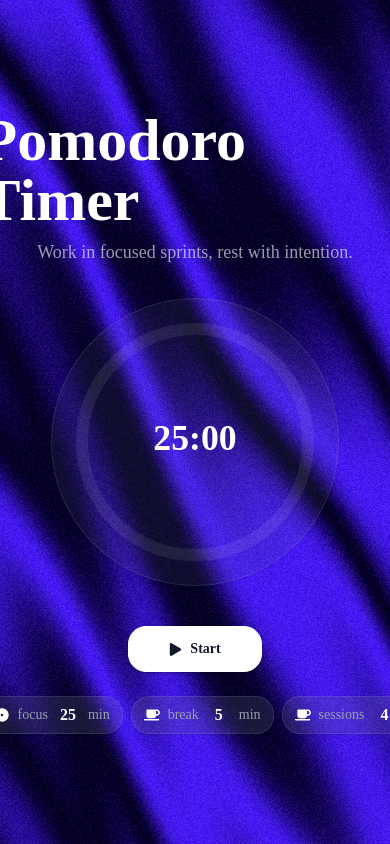
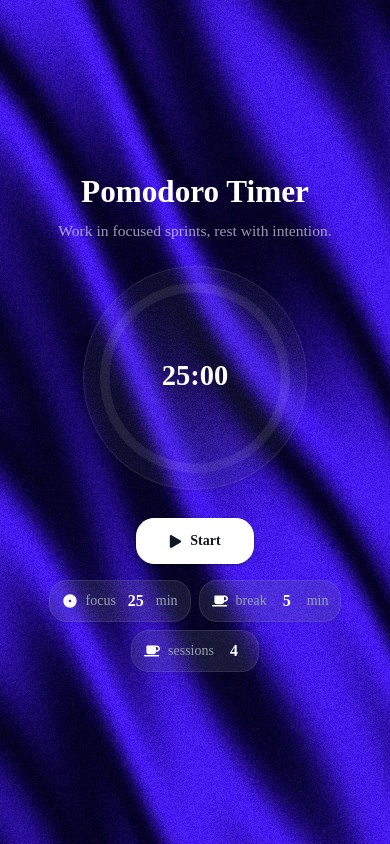
Before and after one commit to maxchmelda/pomodoro, a Next.js app: page / in a window 390 px wide. Built offline with nearby package versions, Linux system fonts and the light colour scheme.

Commit message:
style: responsiveness

```diff
--- a/app/page.tsx
+++ b/app/page.tsx
@@ -5,7 +5,7 @@ import Silk from '@/components/bg/Silk'
 
 const page = () => {
   return (
-    <div className='relative w-full h-full min-h-screen overflow-hidden flex flex-col justify-center items-center'>
+    <div className='relative w-full h-full min-h-screen overflow-x-hidden flex flex-col justify-center items-center px-4 py-[min(2.5rem,5vh)]'>
       <div className='absolute inset-0 -z-10'>
         <Silk
           speed={5}
@@ -15,9 +15,9 @@ const page = () => {
           rotation={0}
         />
       </div>
-      <div className='relative flex flex-col justify-center items-center gap-2'>
-        <h1 className='text-white text-6xl font-bold'>Pomodoro Timer</h1>
-        <p className='text-white/60 text-lg'>Work in focused sprints, rest with intention.</p>
+      <div className='relative w-full max-w-lg flex flex-col justify-center items-center gap-2'>
+        <h1 className='text-white text-[min(8vw,9vh,3.75rem)] leading-tight font-bold text-center'>Pomodoro Timer</h1>
+        <p className='text-white/60 text-[min(4vw,4.5vh,1.125rem)] text-center'>Work in focused sprints, rest with intention.</p>
         <PomoTimer />
       </div>
     </div>
--- a/components/PomoTimer/Clock.tsx
+++ b/components/PomoTimer/Clock.tsx
@@ -50,8 +50,8 @@ const Clock = ({ settings, lockedSettings, timerState } : { settings: Settings,
     };
 
   return (
-    <div className='mt-6 flex flex-col justify center items-center gap-4'>
-        <div className='w-72 h-72 sm:w-80 sm:h-80 rounded-full bg-gray-500/10 border border-white/10 shadow-sm p-6'>
+    <div className='mt-4 sm:mt-6 flex flex-col justify-center items-center gap-3 sm:gap-4'>
+        <div className='w-[min(14rem,42vh)] h-[min(14rem,42vh)] sm:w-[min(18rem,42vh)] sm:h-[min(18rem,42vh)] md:w-[min(20rem,42vh)] md:h-[min(20rem,42vh)] rounded-full bg-gray-500/10 border border-white/10 shadow-sm p-4 sm:p-6'>
             <CircularProgressbar
                 className='w-full h-full'
                 value={getCurrentValue()}
--- a/components/PomoTimer/ControlButtons.tsx
+++ b/components/PomoTimer/ControlButtons.tsx
@@ -13,10 +13,10 @@ type Props = {
 
 const ControlButtons = ({ start, toggle, reset, skip, timerState } : Props) => {
   return (
-    <div className='flex justify-center items-center gap-3'>
+    <div className='w-full flex flex-wrap justify-center items-center gap-2 sm:gap-3'>
 
         <button
-            className='rounded-2xl px-10 py-3 bg-white text-sm font-semibold text-gray-900 shadow-sm shadow-black/30 hover:bg-white/90 active:scale-[0.97] border border-white cursor-pointer transition-all duration-150 flex justify-center items-center gap-2'
+            className='rounded-2xl px-8 sm:px-10 py-3 bg-white text-sm font-semibold text-gray-900 shadow-sm shadow-black/30 hover:bg-white/90 active:scale-[0.97] border border-white cursor-pointer transition-all duration-150 flex justify-center items-center gap-2'
             onClick={() => {
                 if (!timerState.started) start();
                 else toggle();
@@ -39,7 +39,7 @@ const ControlButtons = ({ start, toggle, reset, skip, timerState } : Props) => {
         </button>
 
         <button
-            className={`${!timerState.started && "hidden"} rounded-2xl px-6 py-3 bg-white/10 backdrop-blur-md text-sm font-semibold text-white/90 shadow-sm hover:bg-white/20 hover:text-white active:scale-[0.97] border border-white/20 cursor-pointer transition-all duration-150 flex justify-center items-center gap-2`}
+            className={`${!timerState.started && "hidden"} rounded-2xl px-5 sm:px-6 py-3 bg-white/10 backdrop-blur-md text-sm font-semibold text-white/90 shadow-sm hover:bg-white/20 hover:text-white active:scale-[0.97] border border-white/20 cursor-pointer transition-all duration-150 flex justify-center items-center gap-2`}
             onClick={() => reset()}
         >
             <FaArrowRotateRight size={13} />
@@ -47,7 +47,7 @@ const ControlButtons = ({ start, toggle, reset, skip, timerState } : Props) => {
         </button>
 
         <button
-            className={`${!timerState.started && "hidden"} rounded-2xl px-6 py-3 bg-white/5 backdrop-blur-md text-sm font-semibold text-white/70 shadow-sm hover:bg-white/15 hover:text-white active:scale-[0.97] border border-white/15 cursor-pointer transition-all duration-150 flex justify-center items-center gap-2`}
+            className={`${!timerState.started && "hidden"} rounded-2xl px-5 sm:px-6 py-3 bg-white/5 backdrop-blur-md text-sm font-semibold text-white/70 shadow-sm hover:bg-white/15 hover:text-white active:scale-[0.97] border border-white/15 cursor-pointer transition-all duration-150 flex justify-center items-center gap-2`}
             onClick={() => skip()}
         >
             <span>Skip</span>
--- a/components/PomoTimer/PomoTimer.tsx
+++ b/components/PomoTimer/PomoTimer.tsx
@@ -28,7 +28,7 @@ const PomoTimer = () => {
     }, [timerState.ended]);
 
   return (
-    <div className='flex flex-col items-center justify-start gap-6'>
+    <div className='w-full flex flex-col items-center justify-start gap-4 sm:gap-6'>
         {/* Clock */}
         <Clock settings={settings} lockedSettings={lockedSettings} timerState={timerState} />
 
--- a/components/PomoTimer/SuccessDialog.tsx
+++ b/components/PomoTimer/SuccessDialog.tsx
@@ -12,15 +12,15 @@ const SuccessDialog = ({ show, close, start} : Props) => {
   return (
     <Dialog open={show} onOpenChange={close}>
             <DialogContent
-                className='bg-black/70 backdrop-blur-xl border border-white/10 ring-0 rounded-2xl text-white p-8 sm:max-w-sm shadow-lg shadow-black/50'
+                className='bg-black/70 backdrop-blur-xl border border-white/10 ring-0 rounded-2xl text-white p-6 sm:p-8 sm:max-w-sm shadow-lg shadow-black/50'
             >
                 <DialogHeader className='items-center text-center gap-2'>
-                    <DialogTitle className='text-4xl font-semibold text-white'>Nice work! 💯</DialogTitle>
-                    <DialogDescription className='text-white/70 text-lg'>You completed all sessions.</DialogDescription>
+                    <DialogTitle className='text-3xl sm:text-4xl font-semibold text-white'>Nice work! 💯</DialogTitle>
+                    <DialogDescription className='text-white/70 text-base sm:text-lg'>You completed all sessions.</DialogDescription>
                 </DialogHeader>
                 <DialogFooter className='bg-transparent border-0 items-center justify-center sm:justify-center text-center'>
                     <button
-                        className='rounded-2xl px-10 py-3 bg-white text-sm font-semibold text-gray-900 shadow-sm shadow-black/30 hover:bg-white/90 active:scale-[0.97] border border-white cursor-pointer transition-all duration-150 flex justify-center items-center gap-2'
+                        className='w-full sm:w-auto rounded-2xl px-8 sm:px-10 py-3 bg-white text-sm font-semibold text-gray-900 shadow-sm shadow-black/30 hover:bg-white/90 active:scale-[0.97] border border-white cursor-pointer transition-all duration-150 flex justify-center items-center gap-2'
                         onClick={() => {
                             start();
                             close();
--- a/components/PomoTimer/TimerSettings.tsx
+++ b/components/PomoTimer/TimerSettings.tsx
@@ -9,9 +9,9 @@ const TimerSettings = ({ settings, handleUpdate } : { settings: Settings, handle
 
 
   return (
-    <div className='flex justify-center items-center gap-2'>
+    <div className='w-full flex flex-wrap justify-center items-center gap-2'>
         {/* Focus */}
-        <div className='text-white px-3 py-1.5 border border-white/10 rounded-2xl shadow-sm bg-gray-500/20 flex justify-center gap-2 items-center'>
+        <div className='text-white px-3 py-2 sm:py-1.5 border border-white/10 rounded-2xl shadow-sm bg-gray-500/20 flex justify-center gap-2 items-center'>
             <RiFocusFill className='text-white size-4 cursor-default' />
             <span className='text-sm text-gray-400 cursor-default'>focus</span>
             <input
@@ -33,7 +33,7 @@ const TimerSettings = ({ settings, handleUpdate } : { settings: Settings, handle
         </div>
 
         {/* Break */}
-        <div className='text-white px-3 py-1.5 border border-white/10 rounded-2xl shadow-sm bg-gray-500/20 flex justify-center gap-2 items-center'>
+        <div className='text-white px-3 py-2 sm:py-1.5 border border-white/10 rounded-2xl shadow-sm bg-gray-500/20 flex justify-center gap-2 items-center'>
             <FaCoffee className='text-white size-4 cursor-default' />
             <span className='text-sm text-gray-400 cursor-default'>break</span>
             <input
@@ -55,7 +55,7 @@ const TimerSettings = ({ settings, handleUpdate } : { settings: Settings, handle
         </div>
 
         {/* Sessions */}
-        <div className='text-white px-3 py-1.5 border border-white/10 rounded-2xl shadow-sm bg-gray-500/20 flex justify-center gap-2 items-center'>
+        <div className='text-white px-3 py-2 sm:py-1.5 border border-white/10 rounded-2xl shadow-sm bg-gray-500/20 flex justify-center gap-2 items-center'>
             <FaCoffee className='text-white size-4 cursor-default' />
             <span className='text-sm text-gray-400 cursor-default'>sessions</span>
             <input
```
